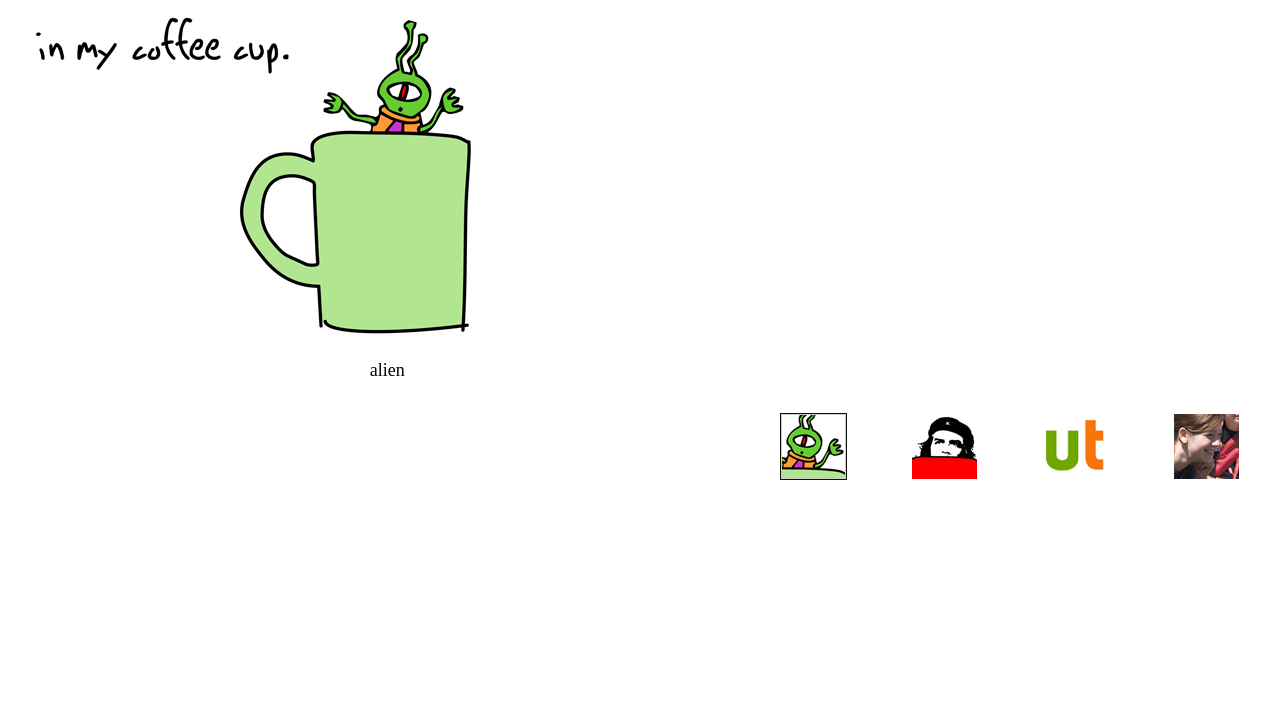
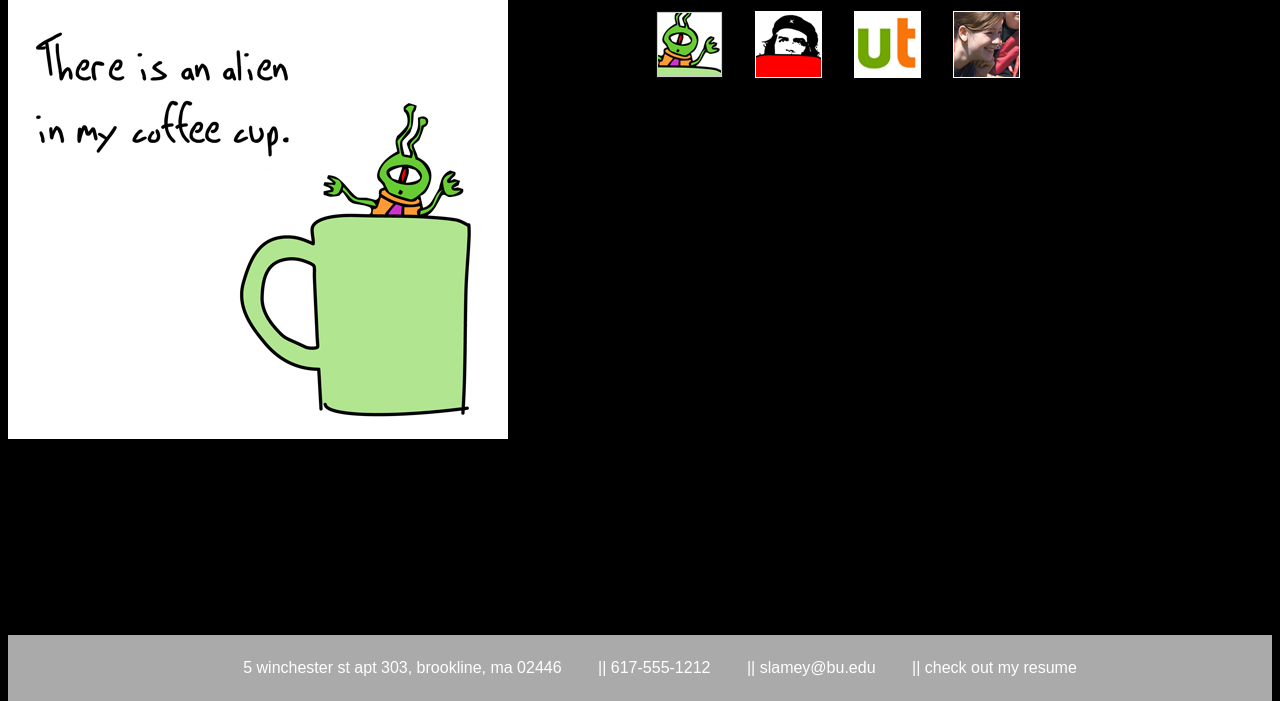
Before and after one commit to acharliekelly/susanna-design-folio, a plain HTML site: page index.html in a window 1280 px wide. Shown: the part 114-815 px from the top of the page. Drawn offline with nearby package versions, Linux system fonts and the light colour scheme.

Commit message:
use css grid

```diff
--- a/assets/styles/main.css
+++ b/assets/styles/main.css
@@ -1,6 +1,23 @@
 body {
   text-transform: lowercase;
+  font-family: Arial, Helvetica, sans-serif;
+  background-color: black;
 
+}
+html, body {
+  height: 100%;
+}
+
+.content {
+  background-color: white;
+  margin: 0 10%;
+  height: 100%;
+  padding: 5%;
+}
+
+header {
+  font-size: xx-large;
+  padding: 1em;
 }
 
 .dark-text {
@@ -14,46 +31,64 @@ body {
   padding: 0 2rem;
 }
 
+main {
+  width: 100%;
+  display: grid;
+  grid-template-columns: 1fr 1fr;
+  grid-template-rows: auto;
+  grid-template-areas:
+    "display thumbnails"
+    "sub-menu thumbnails"
+    "title thumbnails";
+  height: 80%;
+}
+
 .display-area {
-  float: left;
-  width: 60%;
+  grid-area: display;
+
 }
 .display-area .image-display {
-  width: 100%;
+  min-height: 200px;
 }
 .display-area .text-display {
-  width: 100%;
   text-align: center;
   font-size: large;
+  padding-left: 2em;
 }
 .display-area .item-description {
   display: none;
 }
 .thumbnails {
-  float: right;
   display: flex;
+  flex-wrap: wrap;
 }
 .thumbnails img {
-  margin: 2em;
+  margin: 1em;
   border: thin solid white;
+  width: 65px;
+  height: 65px;
+  cursor: pointer;
 }
 .thumbnails img.active {
   border: thin solid #111;
+  cursor: default;
 }
 
 footer {
   width: 100%;
   background-color: #aaa;
   color: #fff;
+  text-align: center;
+  padding: 0.5em 0;
 }
 
 footer li {
   display: inline;
-  list-style-type: none;
+  list-style: none;
   padding: 0 1em;
 }
 footer li::before {
-  content: '||';
+  content: '||     ';
 }
 footer li:first-child::before {
   content: none;
@@ -61,4 +96,5 @@ footer li:first-child::before {
 
 footer a {
   text-decoration: none;
+  color: white;
 }
```
